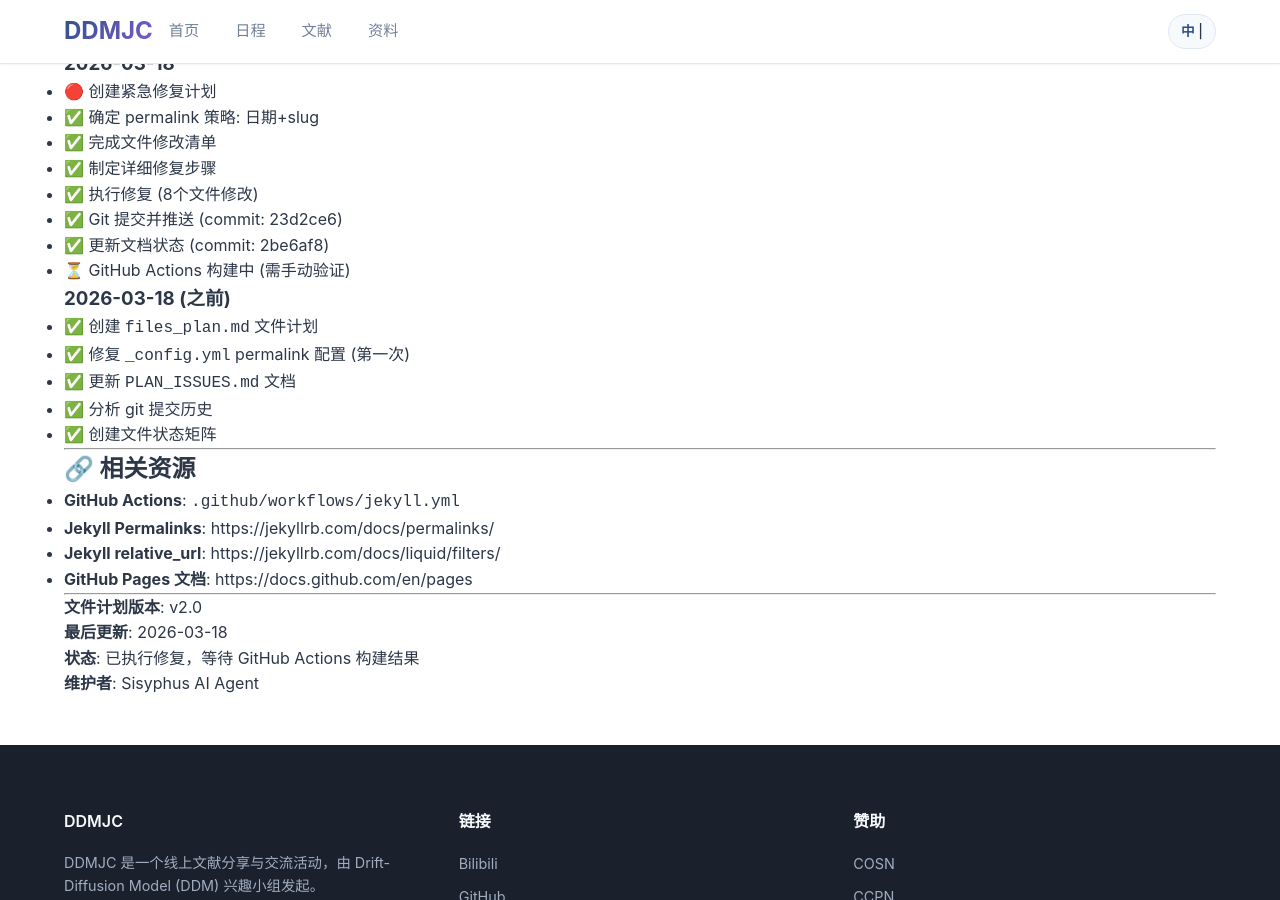
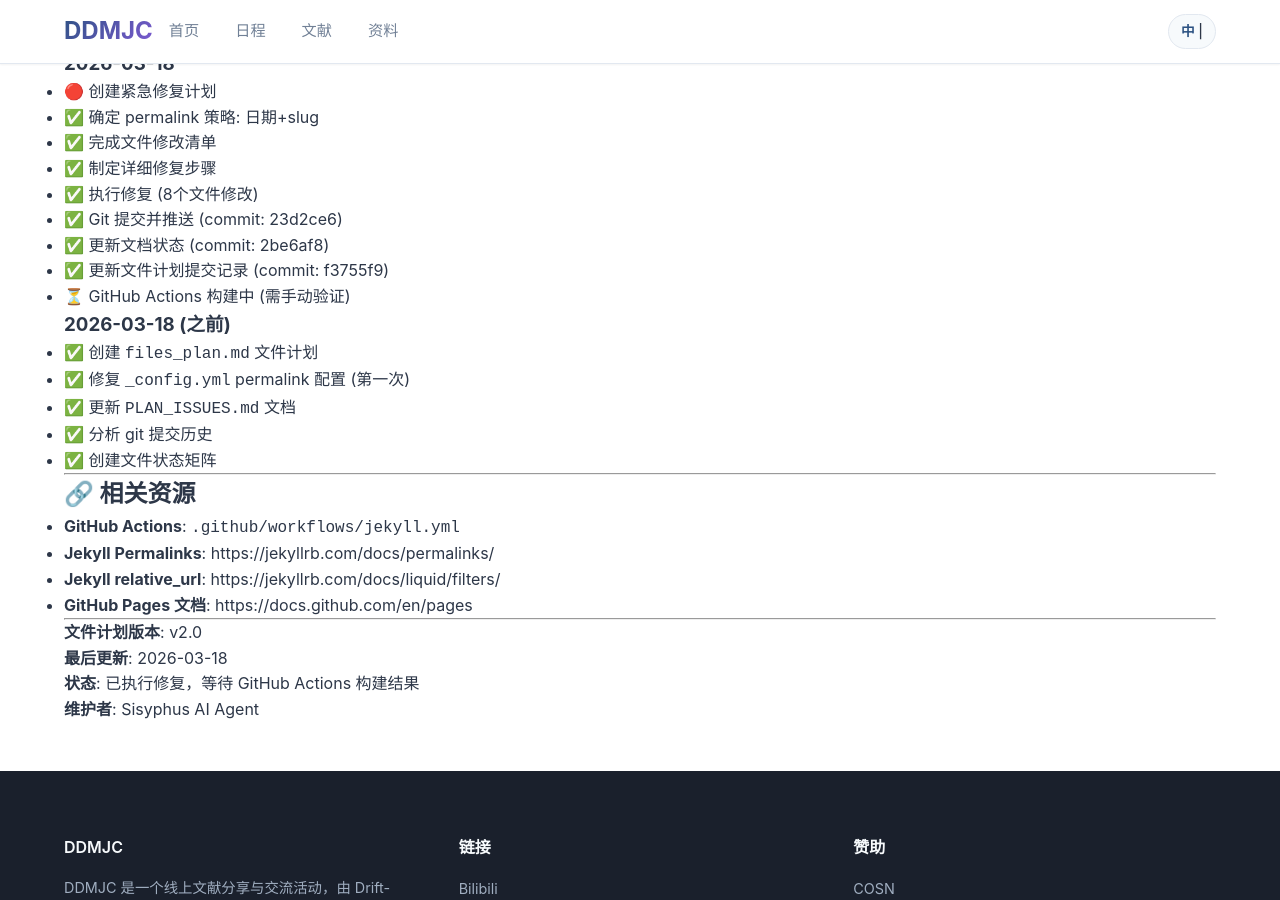
Before and after one commit to DDMJournalClub/DDM_Journal_Club, a Jekyll site: the page built from files_plan.md, in a window 1280 px wide and 900 px high, scrolled down 4716 px. Built offline with Jekyll 4.4.1, drawn with Linux system fonts in a browser that asks for light colours; our own code applies the rules of GitHub Pages for plain Markdown files.

Commit message:
docs: 更新文件计划提交记录

```diff
--- a/files_plan.md
+++ b/files_plan.md
@@ -263,6 +263,7 @@ HTML 页面 (permalink)
 - ✅ 执行修复 (8个文件修改)
 - ✅ Git 提交并推送 (commit: 23d2ce6)
 - ✅ 更新文档状态 (commit: 2be6af8)
+- ✅ 更新文件计划提交记录 (commit: f3755f9)
 - ⏳ GitHub Actions 构建中 (需手动验证)
 
 ### 2026-03-18 (之前)
```
